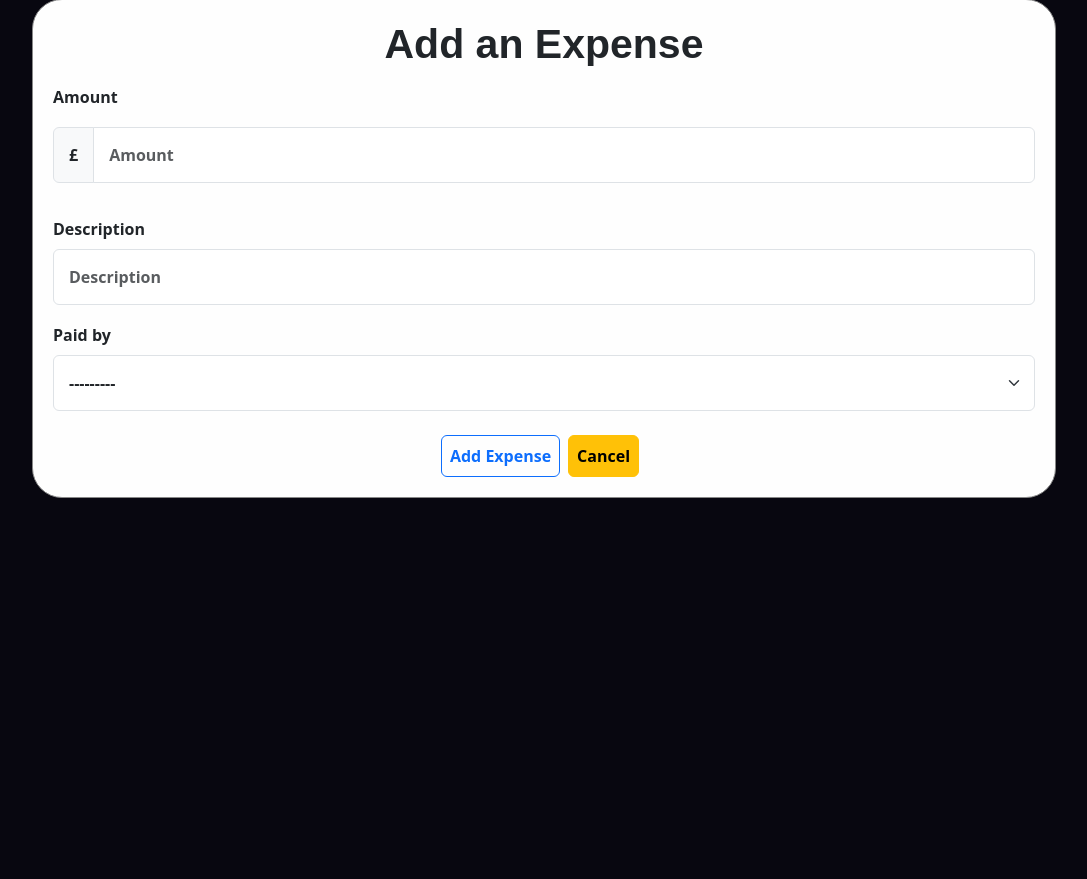
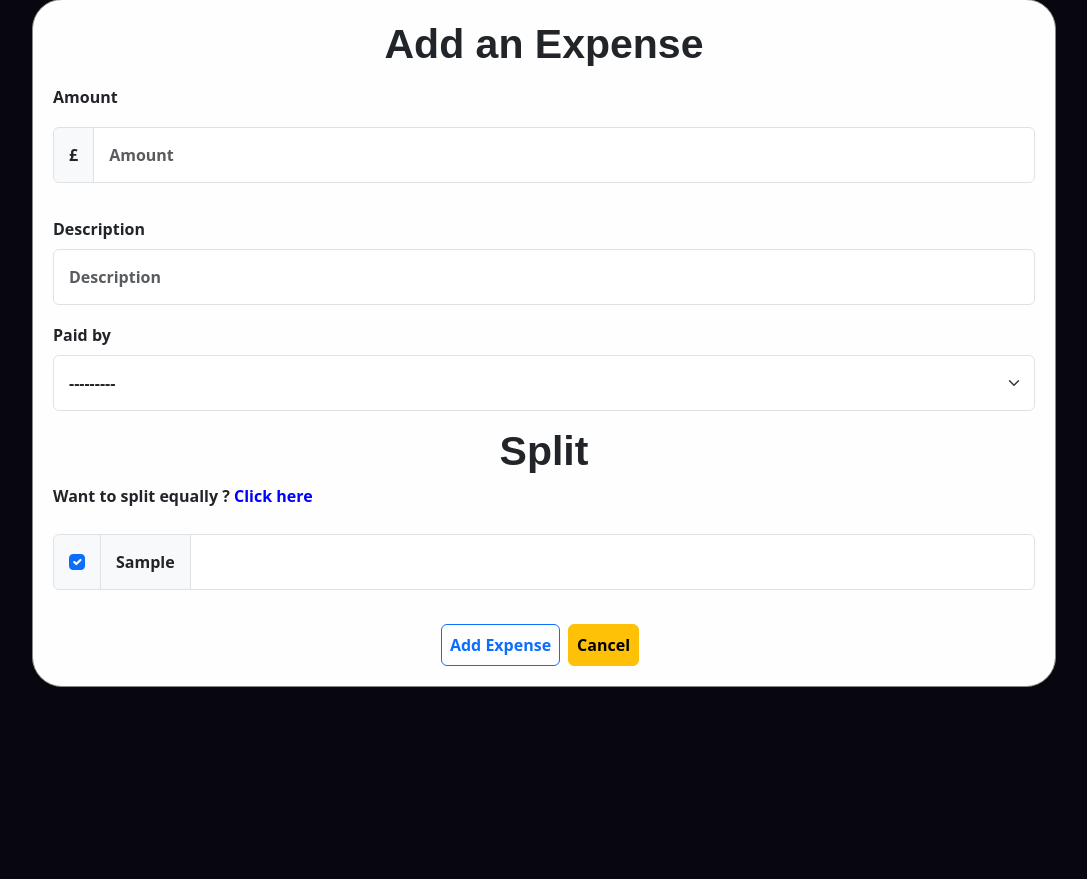
Before and after one commit to RubeshChandar/split-wisely, a Django app: a page that uses split/templates/split/add-expense-form.html in a window 1280 px wide. Shown: the part 257-1136 px from the top of the page, without its empty margins (96-1183 px from the left). Before the commit the page ends 755 px from the top, so only its background shows below. Run offline with Django 5.2, Linux system fonts and the light colour scheme; a user stored in the database is signed in; tables that the repository leaves empty hold one stand-in row (values such as "Sample post"); some libraries are stand-ins or nearby versions.

Commit message:
added some crazy js to make a split

```diff
--- a/split/forms.py
+++ b/split/forms.py
@@ -28,3 +28,17 @@ class ExpenseForm(forms.ModelForm):
             raise forms.ValidationError("Only positive number is allowed")
 
         return amount
+
+    def save(self, commit=True, group=None, user=None):
+        instance = super().save(commit=False)
+
+        if not all([group, user]):
+            raise ValueError("Group and User is found to be None")
+
+        instance.group = group
+        instance.created_by = user
+
+        if commit:
+            instance.save()
+
+        return instance
--- /dev/null
+++ b/split/static/split/add-expense.js
@@ -0,0 +1,43 @@
+ document.addEventListener('DOMContentLoaded', function () {
+    const checkboxes = document.querySelectorAll('input[type="checkbox"]');
+
+    checkboxes.forEach(checkbox => {
+      const amountInput = checkbox.closest('.input-group').querySelector('input[name="split_amount"]');
+
+      function updateAmountInputState() {
+        amountInput.disabled = !checkbox.checked;
+        if (!checkbox.checked) {
+          amountInput.value = ""
+        }
+      }
+
+      updateAmountInputState(); // Initial state
+
+      checkbox.addEventListener('change', updateAmountInputState);
+    });
+  });
+
+
+document.addEventListener('DOMContentLoaded', function() {
+    const splitEquallySpan = document.getElementById('split-equally');
+    const amountInput = document.getElementById('id_amount');
+    const checkboxes = document.querySelectorAll('input[class="form-check-input mt-0"]');
+    const amountInputs = document.querySelectorAll('input[name="split_amount"]');
+
+    splitEquallySpan.addEventListener('click', function() {
+        const totalAmount = parseFloat(amountInput.value) || 0;
+        const checkedCheckboxes = Array.from(checkboxes).filter(checkbox => checkbox.checked);
+        const checkedCount = checkedCheckboxes.length;
+        console.log(checkedCheckboxes)
+
+        if (checkedCount > 0) {
+            const share = totalAmount / checkedCount;
+            amountInputs.forEach(amountInput => {
+                const checkbox = amountInput.closest('.input-group').querySelector('input[type="checkbox"]');
+                if (checkbox.checked) {
+                    amountInput.value = share.toFixed(2);
+                }
+            });
+        }
+    });
+});
--- a/split/static/split/single-group.css
+++ b/split/static/split/single-group.css
@@ -172,3 +172,15 @@ label {
     margin-right: 50px;
     padding: 0;
 }
+
+.htmx-indicator {
+    position: fixed;
+    top: 50%;
+    left: 50%;
+    transform: translate(-50%, -50%);
+    background-color: rgba(0, 0, 0, 0.7);
+    color: white;
+    padding: 20px;
+    border-radius: 5px;
+    z-index: 9999;
+}
--- a/split/templates/split/add-expense-form.html
+++ b/split/templates/split/add-expense-form.html
@@ -14,12 +14,14 @@ Add Expense
 {% include "split/include/group-header.html" %}
 
 <div class="content">
-  {% comment %} <span id="close" class="close">&times;</span> {% endcomment %}
   <h1 class="tx">Add an Expense</h1>
 
-  <form method="POST" action="{% url "add_expense" slug=group.slug %}">
+  <form id="expense-form" hx-target="#expense-form" hx-swap="outerHTML" hx-indicator="#loading-indicator"
+    hx-post="{% url "add_expense" slug=group.slug %}">
+
     {% csrf_token %}
 
+    {% comment %} For the expense model {% endcomment %}
     {% for field in form  %}
     <label for="{{field.label}}" style="float: left;">{{field.label}}</label>
     {% if field.label == "Amount" %}
@@ -34,24 +36,19 @@ Add Expense
     {{field.errors}}
     {% endfor %}
 
+    {% include "split/include/split-template.html" %}
+
     <div class="d-flex justify-content-center mt-4">
       <button class="btn btn-outline-primary p-2 fw-bold" type="submit">Add Expense</button>
       <a href="{% url "single-group" slug=group.slug %}" class="btn btn-warning p-2 mx-2 fw-bold">Cancel</a>
     </div>
+
+    <div id="loading-indicator" class="htmx-indicator">
+      Loading...
+    </div>
   </form>
+
 </div>
+
+<script src="{% static "split/add-expense.js" %}"></script>
 {% endblock content %}
-
-{% comment %} <script>
-  var close = document.getElementById("close");
-
-  close.onclick = function () {
-    addExpense.style.display = "none";
-  }
-
-  window.onclick = function (event) {
-    if (event.target == addExpense) {
-      addExpense.style.display = "none";
-    }
-  }
-</script> {% endcomment %}
--- /dev/null
+++ b/split/templates/split/include/split-template.html
@@ -0,0 +1,16 @@
+{% comment %} For the split model {% endcomment %}
+<h1 class="tx mt-3">Split</h1>
+
+<a id="split-equally">
+    <p class="fw-bold">Want to split equally ? <span style="color:blue">Click here</span></p>
+</a>
+
+{% for member in group.members.all %}
+<div class="input-group my-3">
+    <div class="input-group-text">
+        <input class="form-check-input mt-0" type="checkbox" name="{{member.username}}_checked" checked>
+    </div>
+    <span class="input-group-text fw-bold">{{member.username|title}}</span>
+    <input type="number" class="form-control" name="split_amount">
+</div>
+{% endfor %}
--- a/split/views.py
+++ b/split/views.py
@@ -1,6 +1,8 @@
+from django.http import HttpResponse
 from django.shortcuts import render, get_object_or_404
 from django.contrib.auth import get_user_model
 from django.db.models import Sum
+from django.urls import reverse
 from django.contrib.auth.decorators import login_required
 from .forms import ExpenseForm
 from .models import *
@@ -26,14 +28,33 @@ def singleGroupView(request, slug):
     return render(request, "split/single-group.html", {"group": group})
 
 
+# @login_required
+# def add_expense(request, slug):
+#     group = get_object_or_404(Group, slug=slug)
+#     expenseForm = ExpenseForm(request.POST or None, group=group)
+
+#     if request.method == "POST":
+#         if expenseForm.is_valid():
+#             expenseForm.save(group=group, user=request.user)
+
+#             # redirect login for htmx
+#             redirect_url = reverse("single-group", kwargs={"slug": group.slug})
+#             response = HttpResponse()
+#             response['HX-Redirect'] = redirect_url
+#             return response
+
+#     return render(request, "split/add-expense-form.html", {"form": expenseForm, "group": group})
+
+
+# Test
 @login_required
 def add_expense(request, slug):
-    group = get_object_or_404(Group, slug=slug)
+    group = Group.objects.prefetch_related("members").get(slug=slug)
     expenseForm = ExpenseForm(request.POST or None, group=group)
 
     if request.method == "POST":
         if expenseForm.is_valid():
-            print("Here")
-            expenseForm.save(commit=False)
+            print(request.POST)
+            pass
 
     return render(request, "split/add-expense-form.html", {"form": expenseForm, "group": group})
```
Also changed, not shown: split/admin.py (+10 -1 lines).
